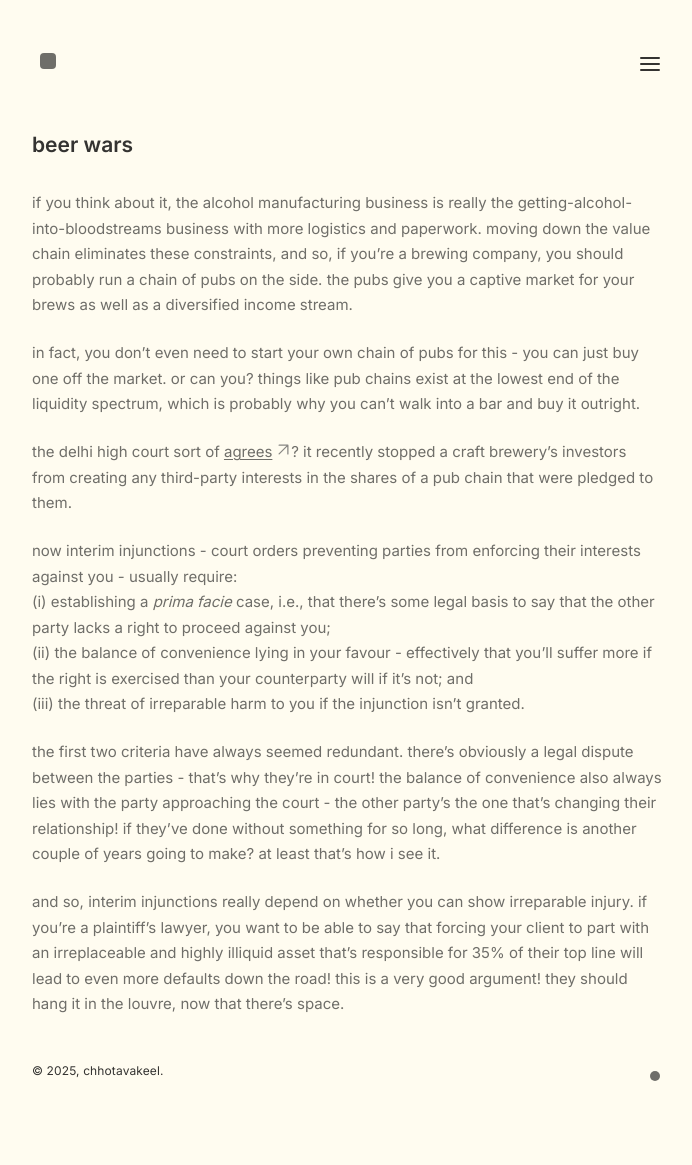
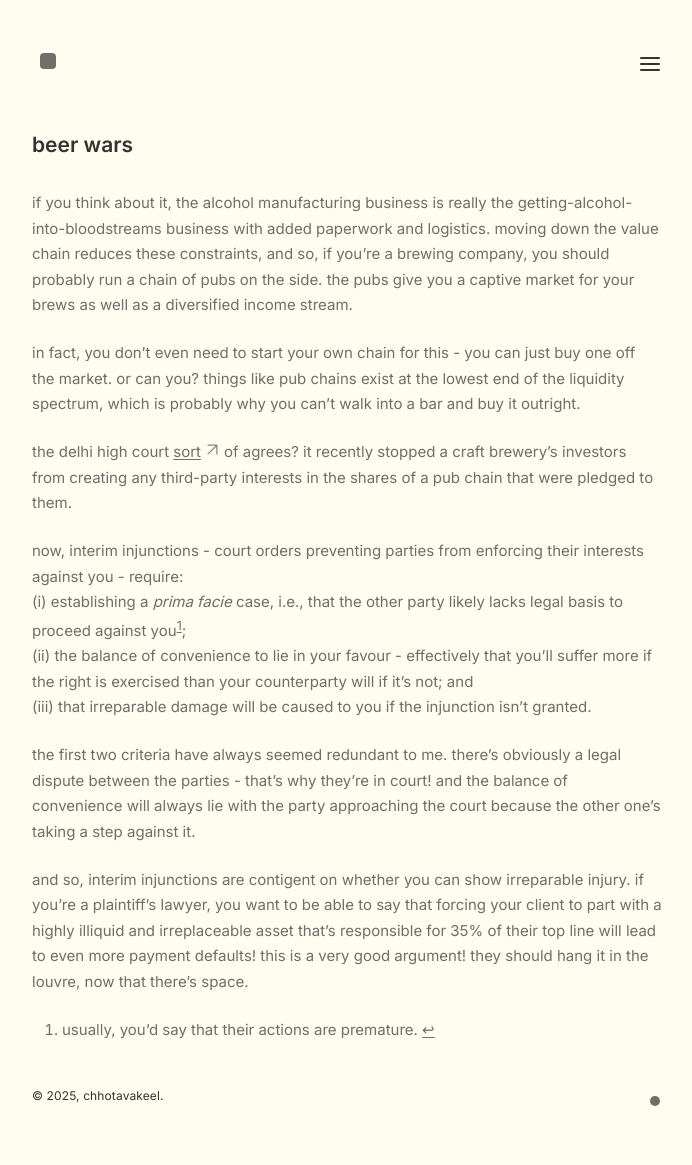
Before and after one commit to chhotavakeel/updatedsite, a Jekyll site: the page built from _notes/Public/beer-wars.md, in a window 1280 px wide. Shown: the whole page, without its empty margins (293-985 px from the left). Built offline with Jekyll 4.4.1, drawn with Linux system fonts in a browser that asks for light colours; before the commit the page ends 1140 px from its top, so only the background shows below that.

Commit message:
Update beer-wars.md

```diff
--- a/_notes/Public/beer-wars.md
+++ b/_notes/Public/beer-wars.md
@@ -8,19 +8,19 @@ tags:
   - injunctions
 ---
 
-if you think about it, the alcohol manufacturing business is really the getting-alcohol-into-bloodstreams business with more logistics and paperwork. moving down the value chain eliminates these constraints, and so, if you're a brewing company, you should probably run a chain of pubs on the side. the pubs give you a captive market for your brews as well as a diversified income stream.
+if you think about it, the alcohol manufacturing business is really the getting-alcohol-into-bloodstreams business with added paperwork and logistics. moving down the value chain reduces these constraints, and so, if you're a brewing company, you should probably run a chain of pubs on the side. the pubs give you a captive market for your brews as well as a diversified income stream.
 
-in fact, you don't even need to start your own chain of pubs for this - you can just buy one off the market. or can you? things like pub chains exist at the lowest end of the liquidity spectrum, which is probably why you can't walk into a bar and buy it outright.
+in fact, you don't even need to start your own chain for this - you can just buy one off the market. or can you? things like pub chains exist at the lowest end of the liquidity spectrum, which is probably why you can't walk into a bar and buy it outright.
 
-the delhi high court sort of [agrees](https://delhihighcourt.nic.in/app/showlogo/1761044929_ca132dea8300eafe_jis_4432025.pdf/2025)? it recently stopped a craft brewery's investors from creating any third-party interests in the shares of a pub chain that were pledged to them.
+the delhi high court [sort](https://delhihighcourt.nic.in/app/showlogo/1761044929_ca132dea8300eafe_jis_4432025.pdf/2025) of agrees? it recently stopped a craft brewery's investors from creating any third-party interests in the shares of a pub chain that were pledged to them.
 
-now interim injunctions - court orders preventing parties from enforcing their interests against you - usually require: <br>
-(i) establishing a *prima facie* case, i.e., that there's some legal basis to say that the other party lacks a right to proceed against you; <br>
-(ii) the balance of convenience lying in your favour - effectively that you'll suffer more if the right is exercised than your counterparty will if it's not; and <br>
-(iii) the threat of irreparable harm to you if the injunction isn't granted.
+now, interim injunctions - court orders preventing parties from enforcing their interests against you - require: <br>
+(i) establishing a *prima facie* case, i.e., that the other party likely lacks legal basis to proceed against you[^1]; <br>
+(ii) the balance of convenience to lie in your favour - effectively that you'll suffer more if the right is exercised than your counterparty will if it's not; and <br>
+(iii) that irreparable damage will be caused to you if the injunction isn't granted.
 
-the first two criteria have always seemed redundant. there's obviously a legal dispute between the parties - that's why they're in court! the balance of convenience also always lies with the party approaching the court - the other party's the one that's changing their relationship! if they've done without something for so long, what difference is another couple of years going to make? at least that's how i see it.
+the first two criteria have always seemed redundant to me. there's obviously a legal dispute between the parties - that's why they're in court! and the balance of convenience will always lie with the party approaching the court because the other one's taking a step against it.
 
-and so, interim injunctions really depend on whether you can show irreparable injury. if you're a plaintiff's lawyer, you want to be able to say that forcing your client to part with an irreplaceable and highly illiquid asset that's responsible for 35% of their top line will lead to even more defaults down the road! this is a very good argument! they should hang it in the louvre, now that there's space.
+and so, interim injunctions are contigent on whether you can show irreparable injury. if you're a plaintiff's lawyer, you want to be able to say that forcing your client to part with a highly illiquid and irreplaceable asset that's responsible for 35% of their top line will lead to even more payment defaults! this is a very good argument! they should hang it in the louvre, now that there's space.
 
-[^1]: usually, that it is premature.
+[^1]: usually, you'd say that their actions are premature.
```
